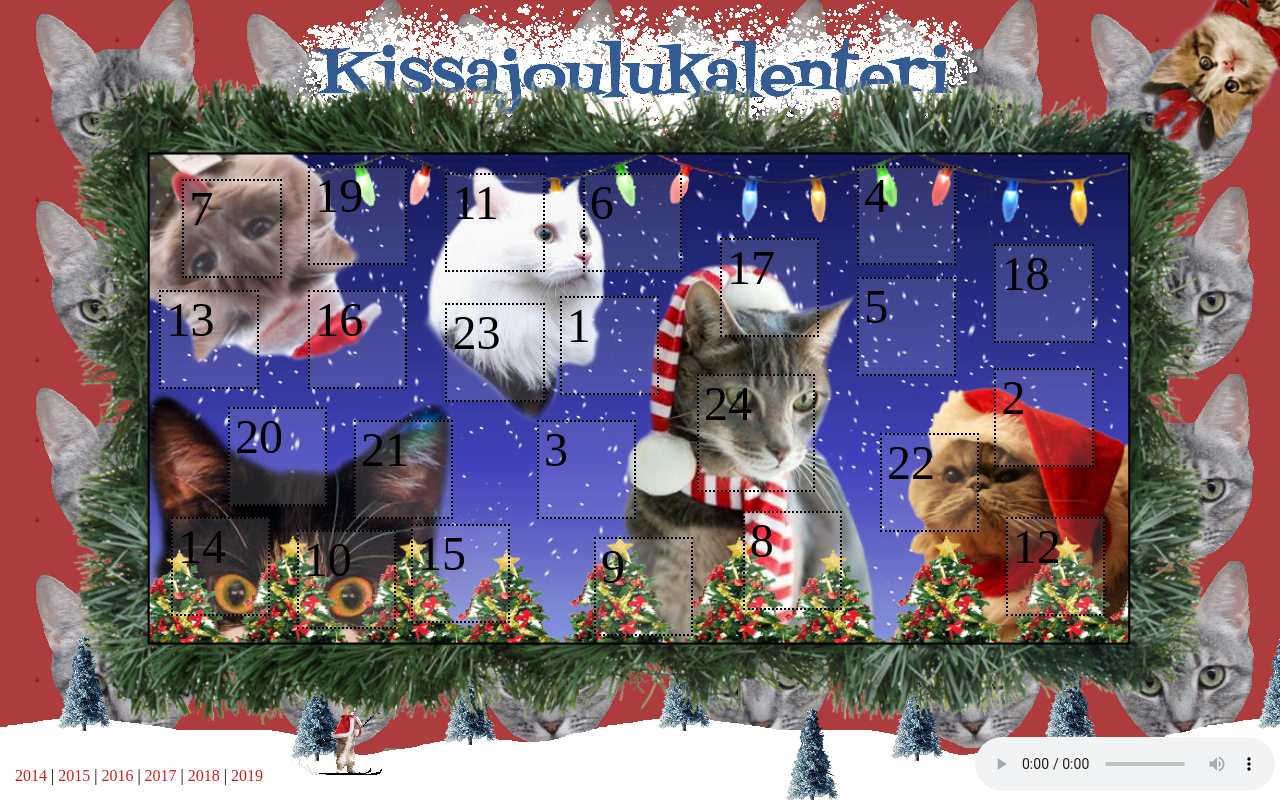
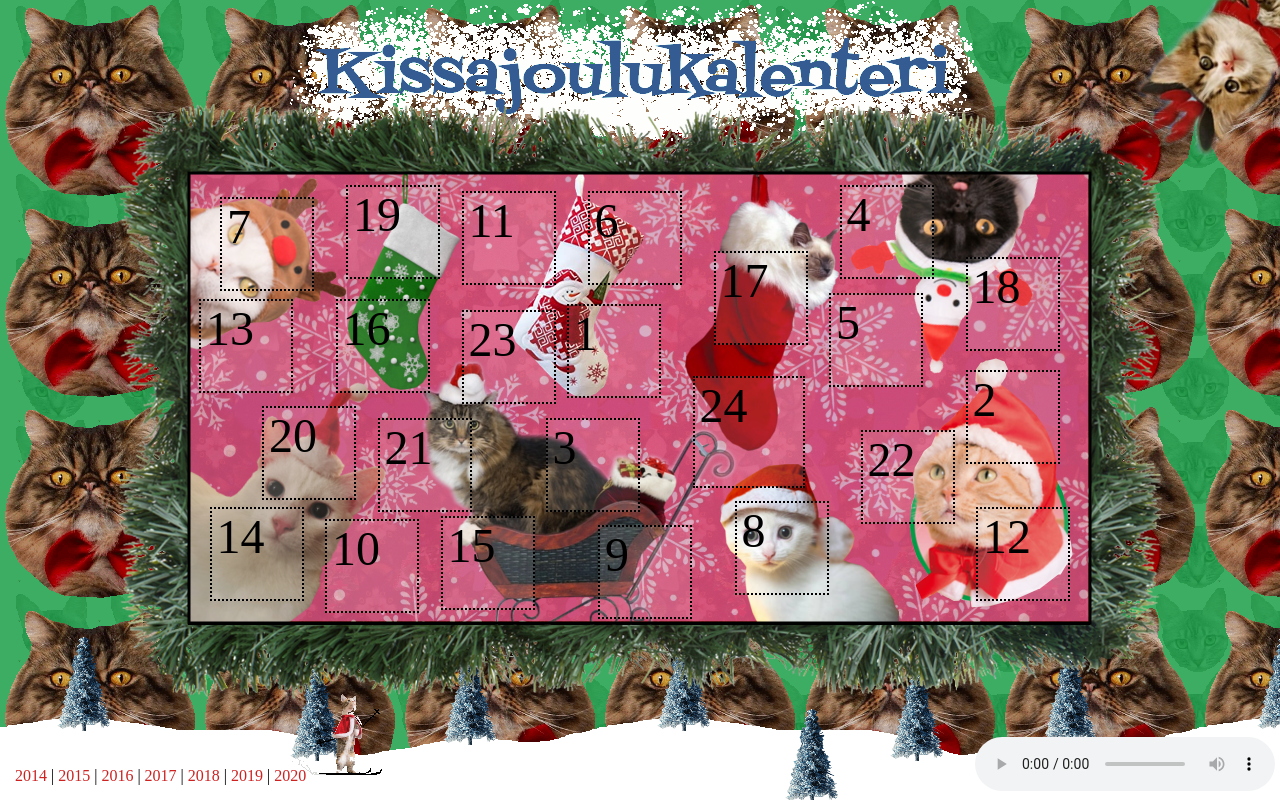
Before and after one commit to ApinaSalaatti/kissakalenteri_front, a PHP site: page / in a window 1280 px wide. Run offline with PHP 8.4, Linux system fonts and the light colour scheme.

Commit message:
year 2021

```diff
--- a/app.js
+++ b/app.js
@@ -5,7 +5,7 @@ var HEIGHT = 0;
 var CALENDAR_ORIGINAL_WIDTH = 0;
 var CALENDAR_ORIGINAL_HEIGHT = 0;
 var LOGO_ORIGINAL_WIDTH = 0;
-var WINDOW_DEFAULT_SIZE = 100;
+var WINDOW_DEFAULT_SIZE = 90;
 
 var RESOURCES_LOADED = false;
 var DATA_LOADED = false;
@@ -15,7 +15,7 @@ var WINDOWS = [
 	{ x: 0.81, y: 0.45, size: 1 },
 	{ x: 0.41, y: 0.53, size: 1 },
 	{ x: 0.69, y: 0.14, size: 1 },
-	{ x: 0.69, y: 0.31, size: 1 },
+	{ x: 0.68, y: 0.32, size: 1 },
 	{ x: 0.45, y: 0.15, size: 1, target: "itsenaisyys.php" },
 	{ x: 0.10, y: 0.16, size: 1 },
 	{ x: 0.59, y: 0.67, size: 1 },
@@ -25,11 +25,11 @@ var WINDOWS = [
 	{ x: 0.82, y: 0.68, size: 1 },
 	{ x: 0.08, y: 0.33, size: 1 },
 	{ x: 0.09, y: 0.68, size: 1 },
-	{ x: 0.30, y: 0.69, size: 1 },
+	{ x: 0.31, y: 0.695, size: 1 },
 	{ x: 0.21, y: 0.33, size: 1 },
 	{ x: 0.57, y: 0.25, size: 1 },
 	{ x: 0.81, y: 0.26, size: 1 },
-	{ x: 0.21, y: 0.14, size: 1 },
+	{ x: 0.22, y: 0.14, size: 1 },
 	{ x: 0.14, y: 0.51, size: 1 },
 	{ x: 0.25, y: 0.53, size: 1 },
 	{ x: 0.71, y: 0.55, size: 1 },
--- a/index.html
+++ b/index.html
@@ -1,19 +1,19 @@
 <!DOCTYPE html>
 <html lang="fi">
 	<head>
-		<title>Kissakalenteri 2020!</title>
+		<title>Kissakalenteri 2021!</title>
 		<meta charset="UTF-8"/>
 		<meta property="fb:admins" content="576790613" />
 		<meta property="fb:admins" content="663968960" />
 		<meta property="og:image" content="http://www.kissakalenteri.fi/fb_share.jpg" />
-		<meta property="og:title" content="Kissakalenteri 2020!" />
+		<meta property="og:title" content="Kissakalenteri 2021!" />
 		<meta property="og:type" content="website" />
 		<meta property="og:url" content="http://kissakalenteri.fi/" />
 		<meta property="og:description" content="Joulukalenteri kissoille ja kissanmielisille!" />
 		<meta property="fb:app_id" content="555856014752587" />
 
 		<meta name="twitter:card" content="summary_large_image" />
-		<meta name="twitter:title" content="Kissakalenteri 2020!" />
+		<meta name="twitter:title" content="Kissakalenteri 2021!" />
 		<meta name="twitter:description" content="Joulukalenteri kissoille ja kissanmielisille!" />
 		<meta name="twitter:image:src" content="http://www.kissakalenteri.fi/fb_share.jpg" />
 
@@ -22,6 +22,7 @@
     </head>
     <body>
 		<div id="behind-content">
+			<div id="second-bg">
 				<div id="main-content">
 					<img src="images/logo.gif" id="logo-image" />
 					<div id="loading-indicator">
@@ -41,12 +42,13 @@
 					</div>
 
 					<div id="info-display">
-					<a href="2014/">2014</a> |
-					<a href="2015/">2015</a> |
-					<a href="2016/">2016</a> |
-					<a href="2017/">2017</a> |
-					<a href="2018/">2018</a> |
-					<a href="2019/">2019</a>
+						<a href="https://www.kissakalenteri.fi/2014/">2014</a> |
+						<a href="https://www.kissakalenteri.fi/2015/">2015</a> |
+						<a href="https://www.kissakalenteri.fi/2016/">2016</a> |
+						<a href="https://www.kissakalenteri.fi/2017/">2017</a> |
+						<a href="https://www.kissakalenteri.fi/2018/">2018</a> |
+						<a href="https://www.kissakalenteri.fi/2019/">2019</a> |
+						<a href="https://www.kissakalenteri.fi/2020/">2020</a>
 					</div>
 
 					<div id="cat-music">
@@ -67,6 +69,7 @@
 					</div>
 				</div>
 			</div>
+		</div>
 
 		<script src="env.js"></script>
 		<script src="app.js"></script>
--- a/styles.css
+++ b/styles.css
@@ -32,7 +32,15 @@ body {
     height: 100%;
     margin: 0px;
     padding: 0px;
-    background-color: #9e1818d7;
+    background: url("images/bg_anim.gif");
+}
+
+#second-bg {
+    width: 100%;
+    height: 100%;
+    margin: 0px;
+    padding: 0px;
+    background-color: #189e45d7;
 }
 
 #main-content {
@@ -40,15 +48,15 @@ body {
     height: 100%;
     margin: 0px;
     padding: 0px;
-    background: url("images/bg_anim.gif");
+    background: url("images/second_bg_anim.gif");
 }
 
 #calendar-image {
     background: url('images/calendar.png') no-repeat;
     background-size: 100%;
     position: fixed;
-    width: 1200px;
-    height: 682px;
+    width: 1050px;
+    height: 597px;
     padding: 0px;
     margin: 0px;
     z-index: 10;
```
Also changed, not shown: aatto.php (+4 -4 lines), itsenaisyys.php (+5 -5 lines), .drone.yml, images/bg.png (deleted), images/bg_anim.gif, images/bg_of_bg.gif, images/calendar.png, images/second_bg_anim.gif (added). Lines whose indentation alone changed are shown as unchanged.
